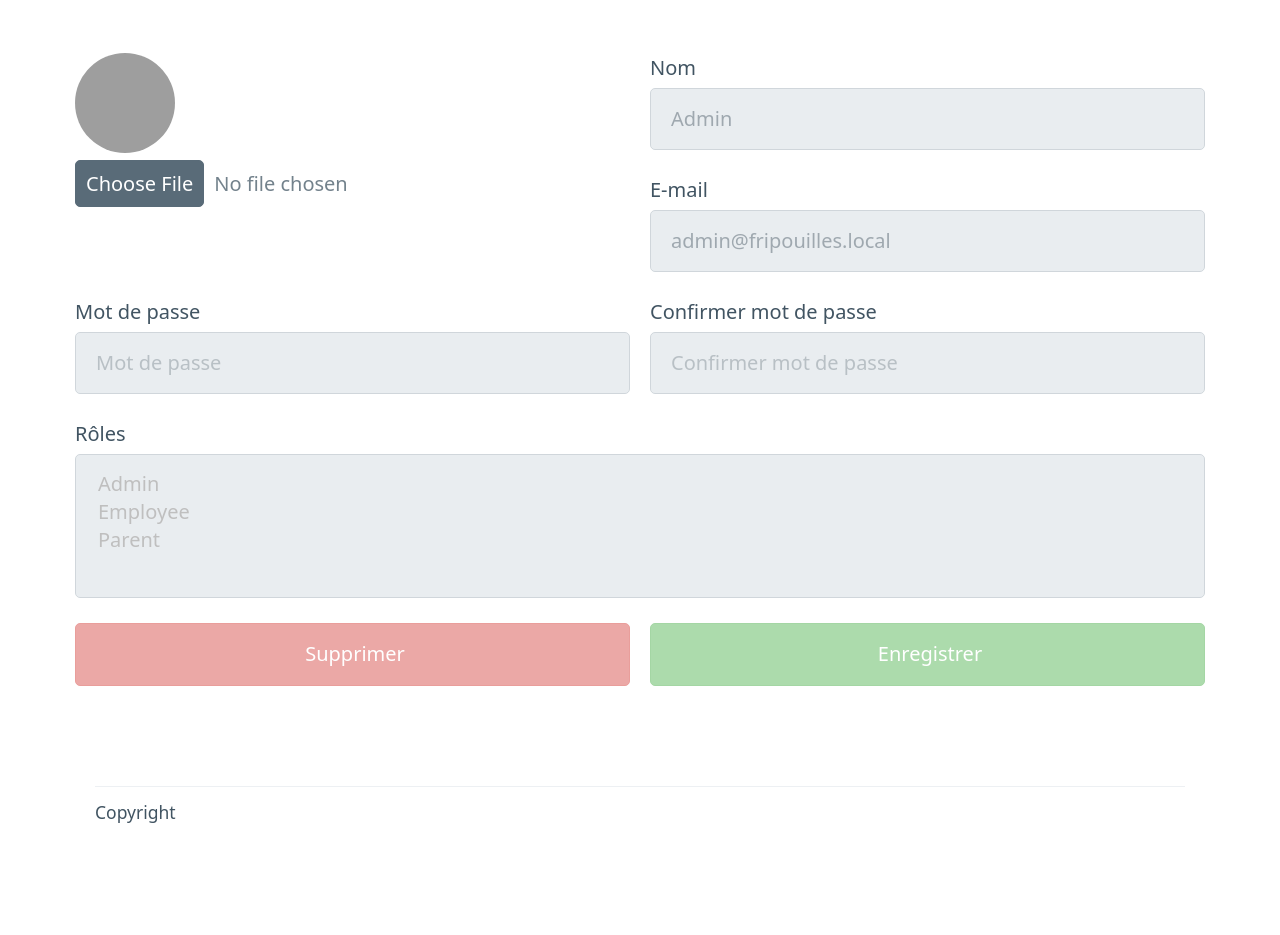
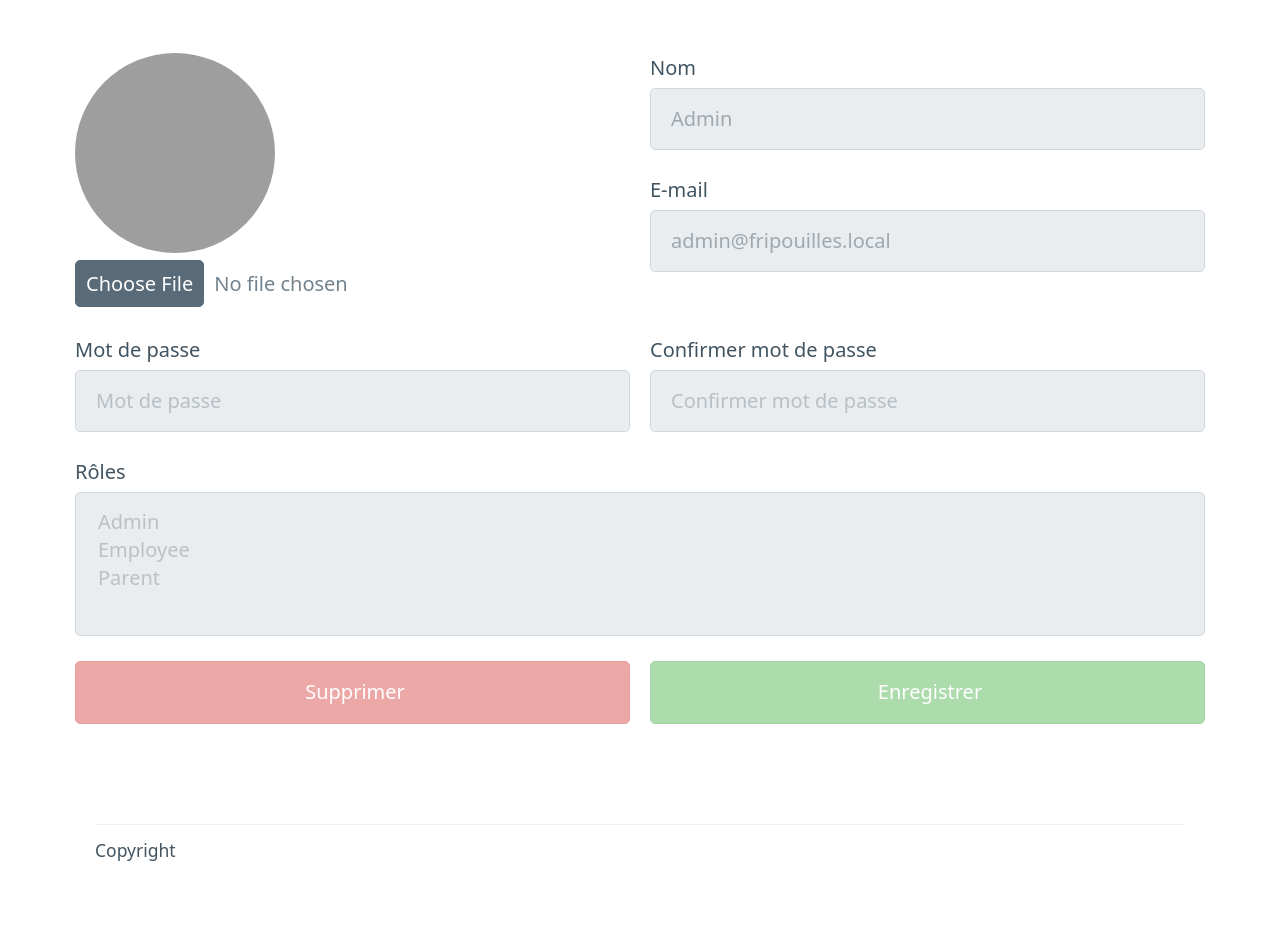
Before and after one commit to Maaaxime/filio, a Laravel app: page /admin/users/1 in a window 1280 px wide. Shown: the part 184-1119 px from the top of the page. Before the commit the page ends 1007 px from the top, so only its background shows below. Run offline with Laravel 8, Linux system fonts and the light colour scheme; a user stored in the database is signed in; data comes from the database, SQL or seed files in the repository; some libraries are stand-ins or nearby versions; grey boxes are pictures that could not be loaded.

Commit message:
Change img size from profile.

```diff
--- a/public/css/style.css
+++ b/public/css/style.css
@@ -77,6 +77,13 @@ i {
 
 .w-20 {
     width: 5rem;
+}
+.h-40 {
+    height: 10rem;
+}
+
+.w-40 {
+    width: 10rem;
 }
 
 table td,
--- a/resources/views/admin/users/edit.blade.php
+++ b/resources/views/admin/users/edit.blade.php
@@ -18,7 +18,7 @@
     <div class="grid">
         <div>
             @if ($user->image)
-            <div class="w-20 h-20 img-circle" style="background-image: url('{{ asset('/storage/images/' . $user->image) }}')"></div>
+            <div class="w-40 h-40 img-circle" style="background-image: url('{{ asset('/storage/images/' . $user->image) }}')"></div>
             @endif
             {{ Form::file('image', null, ['name' => 'image', 'class' => '']) }}
         </div>
```
